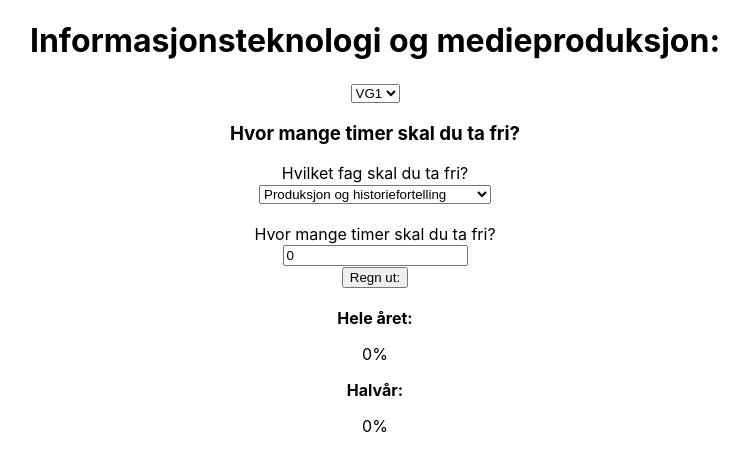
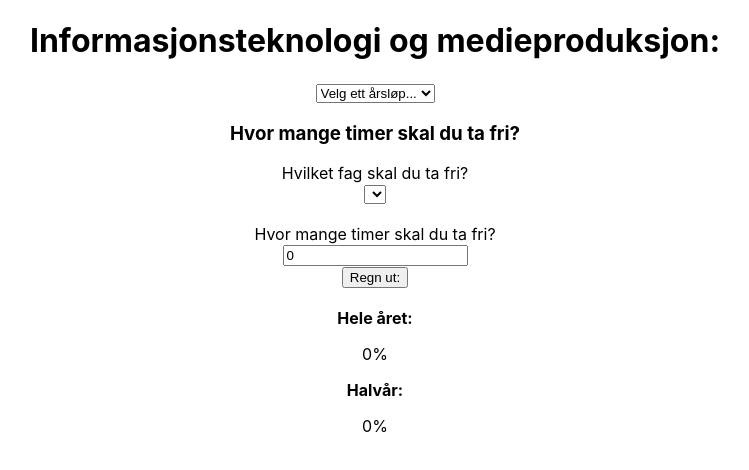
Before and after one commit to HermanErKu/fravaerskalkulator-react, a React (Create React App) app: page / in a window 1280 px wide. Shown: the top 470 px of the page, without its empty margins (265-1014 px from the left). Built offline with nearby package versions, Linux system fonts and the light colour scheme.

Commit message:
added features for VG2 to use

```diff
--- a/src/App.js
+++ b/src/App.js
@@ -1,5 +1,5 @@
 import './App.css';
-import React, { useState } from 'react';
+import React, { useEffect, useState } from 'react';
 
 function App() {
 
@@ -14,38 +14,10 @@ function App() {
   //engelsk                             6
 
   const fag_data = {
-    0:{
-      name: "Produksjon og historiefortelling",
-      ukeTimer: 5.5
-    },
-    1:{
-      name: "Konseptutvikling og programmering",
-      ukeTimer: 5.5
-    },
-    2:{
-      name: "Teknologiforståelse",
-      ukeTimer: 5.5
-    },
-    3:{
-      name: "YFF",
-      ukeTimer: 6
-    },
-    4:{
-      name: "Engelsk",
-      ukeTimer: 5
-    },
-    5:{
-      name: "Matte",
-      ukeTimer: 3
-    },
-    6:{
-      name: "Naturfag",
-      ukeTimer: 2
-    },
-    7:{
-      name: "Gym",
-      ukeTimer: 2
-    },
+    "null": {},
+    0: { 0: { name: "Produksjon og historiefortelling", ukeTimer: 5.5 }, 1: { name: "Konseptutvikling og programmering", ukeTimer: 5.5 }, 2: { name: "Teknologiforståelse", ukeTimer: 5.5 }, 3: { name: "YFF", ukeTimer: 6 }, 4: { name: "Engelsk", ukeTimer: 5 }, 5: { name: "Matte", ukeTimer: 3 }, 6: { name: "Naturfag", ukeTimer: 2 }, 7: { name: "Gym", ukeTimer: 2 }, name:"VG1", fag:8},
+    1: { 0: { name: "Brukerstøtte", ukeTimer: 5 }, 1: { name: "Driftsstøtte", ukeTimer: 6 }, 2: { name: "Utvikling", ukeTimer: 6 }, 3: { name: "YFF", ukeTimer: 9 }, 4: { name: "Norsk", ukeTimer: 4 }, 5: { name: "Samfunnsfag", ukeTimer: 3 }, 6: { name: "Gym", ukeTimer: 2 }, name:"VG2 - IT", fag:7},
+    2: { 0: { name: "Design og visualisering", ukeTimer: 5.5 }, 1: { name: "Konseptutvikling og kommunikasjon", ukeTimer: 5.5 }, 2: { name: "Teknologi og produksjon", ukeTimer: 5.5 }, 3: { name: "YFF", ukeTimer: 9 }, 4: { name: "Norsk", ukeTimer: 4 }, 5: { name: "Samfunnsfag", ukeTimer: 3 }, 6: { name: "Gym", ukeTimer: 2 }, name:"VG2 - Medie", fag:7},
   }
 
   const [fagID, setFagID] = useState(0);
@@ -61,9 +33,33 @@ function App() {
   const [wholePercent, setWholePercent] = useState(0);
   const [halfPercent, setHalfPercent] = useState(0);
   const calculatePercent = () => {
-    setWholePercent((timerVekke / (parseInt(fag_data[fagID].ukeTimer) * 38) * 100).toFixed(2))
-    setHalfPercent((timerVekke / (parseInt(fag_data[fagID].ukeTimer) * 19) * 100).toFixed(2))
+    setWholePercent((timerVekke / (parseInt(fag_data[yearID][fagID].ukeTimer) * 38) * 100).toFixed(2))
+    setHalfPercent((timerVekke / (parseInt(fag_data[yearID][fagID].ukeTimer) * 19) * 100).toFixed(2))
   }
+
+
+  const [yearID, setYearID] = useState(0);
+  const [optionsArray, setOptionsArray] = useState([]);
+  const handleYearChange = (event) => {
+    const year = event.target.value;
+    setYearID(year);
+    let options = [];
+    for (let x = 0; x < fag_data[year].fag; x++) {
+      options.push(<option key={x} value={x}>{fag_data[year][x].name}</option>);
+    }
+    setOptionsArray(options);
+
+    setFagID(0);
+  }
+
+  /*const [optionsElement, setOptionsElement] = useState("");
+  console.log(fag_data[fagID].fag);
+  for (let x = 0; x < fag_data[fagID].fag; x++) {
+    //const element = fag_data[fagID][x];
+    setOptionsElement("<option value='7'>{fag_data[yearID][7].name}</option>")
+  }*/
+
+
 
 
 
@@ -72,23 +68,26 @@ function App() {
       <h1>Informasjonsteknologi og medieproduksjon:</h1>
 
       <form>
-        <select name="year" id="year">
-          <option value="year_1">VG1</option>
-          <option value="year_2" disabled="disabled">VG2</option>
+        <select name="year" id="year" onChange={handleYearChange}>
+          <option value="null">Velg ett årsløp...</option>
+          <option value="0">VG1</option>
+          <option value="1">VG2 - IT</option>
+          <option value="2">VG2 - Medie</option>
         </select>
 
         <h3>Hvor mange timer skal du ta fri?</h3>
 
         <label htmlFor="fag">Hvilket fag skal du ta fri?</label><br/>
         <select name="fag" id="fag" onChange={handleFagChange}>
-          <option value="0">{fag_data[0].name}</option>
-          <option value="1">{fag_data[1].name}</option>
-          <option value="2">{fag_data[2].name}</option>
-          <option value="3">{fag_data[3].name}</option>
-          <option value="4">{fag_data[4].name}</option>
-          <option value="5">{fag_data[5].name}</option>
-          <option value="6">{fag_data[6].name}</option>
-          <option value="7">{fag_data[7].name}</option>
+          {optionsArray}
+          {/*<option value="0">{fag_data[yearID][0].name}</option>
+          <option value="1">{fag_data[yearID][1].name}</option>
+          <option value="2">{fag_data[yearID][2].name}</option>
+          <option value="3">{fag_data[yearID][3].name}</option>
+          <option value="4">{fag_data[yearID][4].name}</option>
+          <option value="5">{fag_data[yearID][5].name}</option>
+          <option value="6">{fag_data[yearID][6].name}</option>
+          <option value="7">{fag_data[yearID][7].name}</option>*/}
         </select><br /><br />
 
         <label htmlFor="timer">Hvor mange timer skal du ta fri?</label><br />
```
